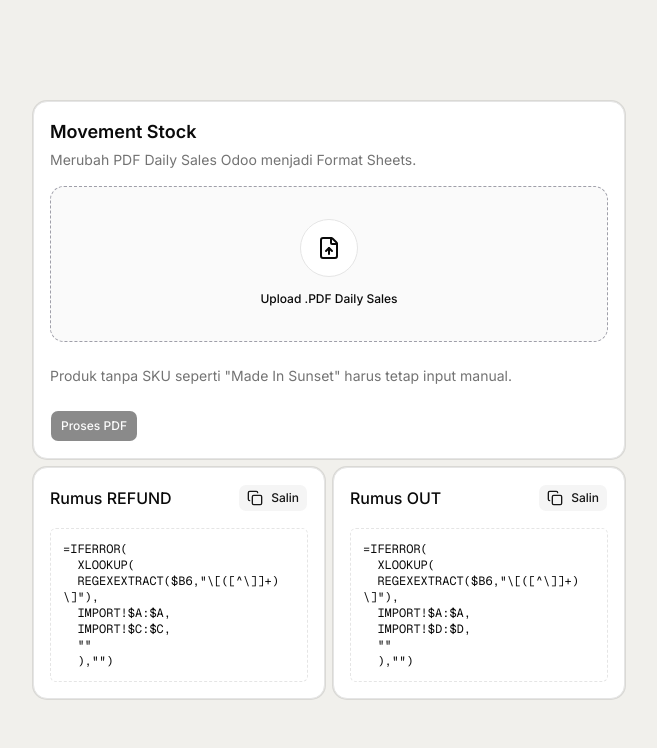
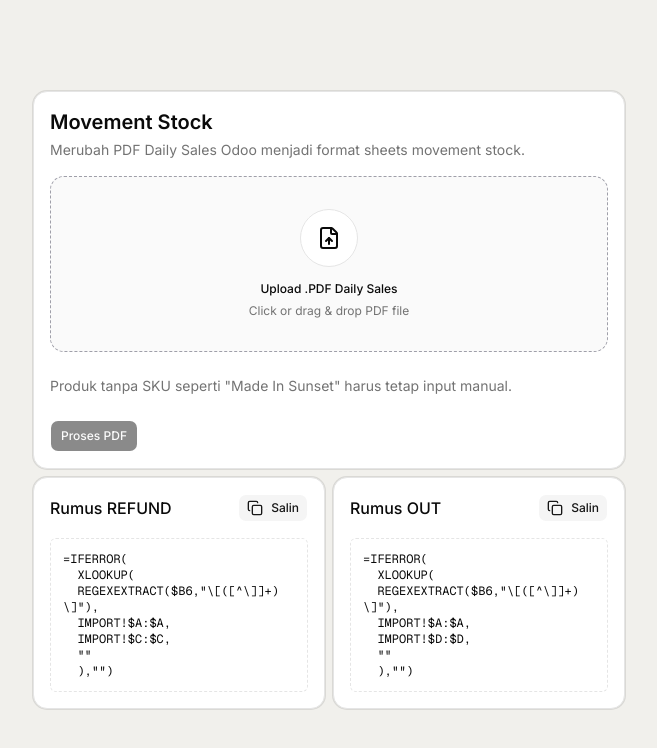
Before and after one commit to haghest/movementstock, a Next.js app: page / in a window 1280 px wide. Shown: the top 748 px of the page, without its empty margins (311-968 px from the left). Built offline with nearby package versions, Linux system fonts and the light colour scheme.

Commit message:
design lagi

```diff
--- a/app/page.tsx
+++ b/app/page.tsx
@@ -65,10 +65,10 @@ export default function Home() {
         <div className="max-w-2xl mx-auto p-10 font-[Inter] ">
           <Card>
             <CardHeader>
-              {/*<CardTitle>Movement Stock</CardTitle>*/}
-              <h1 className="text-lg font-semibold">Movement Stock</h1>
+              <h1 className="text-xl font-semibold">Movement Stock</h1>
               <p className="text-sm text-muted-foreground">
-                Merubah PDF Daily Sales Odoo menjadi Format Sheets.
+                Merubah PDF Daily Sales Odoo menjadi format sheets movement
+                stock.
               </p>
             </CardHeader>
 
@@ -91,9 +91,9 @@ export default function Home() {
                       <p className="font-medium">
                         {file ? file.name : "Upload .PDF Daily Sales"}
                       </p>
-                      {/*<p className="mt-1 text-sm text-muted-foreground">
-                    Click or drag & drop PDF file
-                  </p>*/}
+                      <p className="mt-1 text-xs text-muted-foreground">
+                        Click or drag & drop PDF file
+                      </p>
                     </div>
                   </div>
                 </div>
@@ -126,7 +126,6 @@ export default function Home() {
                         toast.success(
                           "Data berhasil disalin, silahkan paste ke sheet IMPORT",
                           {
-                            // description: "Silakan paste ke sheet IMPORT.",
                             position: "top-center",
                           },
                         );
@@ -149,25 +148,6 @@ export default function Home() {
             </CardContent>
           </Card>
           <div className="grid gap-2 md:grid-cols-2 mt-2">
-            {/*<Card>
-          <CardHeader className="flex flex-row items-center justify-between">
-            <CardTitle className="text-base">Formula IN</CardTitle>
-            <Button
-              size="sm"
-              variant="secondary"
-              onClick={() => navigator.clipboard.writeText(formulas.in)}
-            >
-              Copy
-            </Button>
-          </CardHeader>
-
-          <CardContent>
-            <pre className="text-xs whitespace-pre-wrap break-all">
-              {formulas.in}
-            </pre>
-          </CardContent>
-        </Card>*/}
-
             <Card>
               <CardHeader className="flex flex-row items-center justify-between">
                 <CardTitle className="text-base">Rumus REFUND</CardTitle>
```
